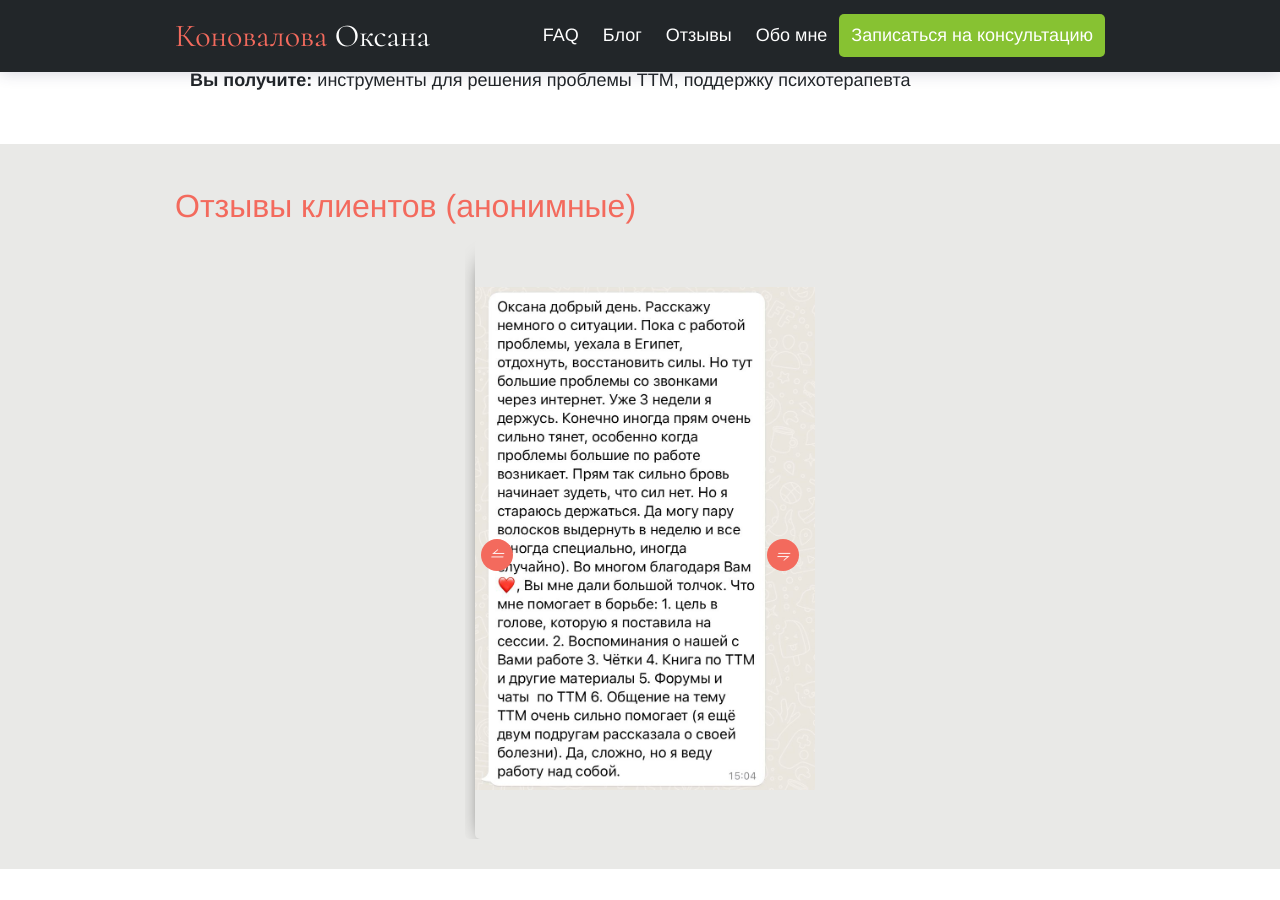
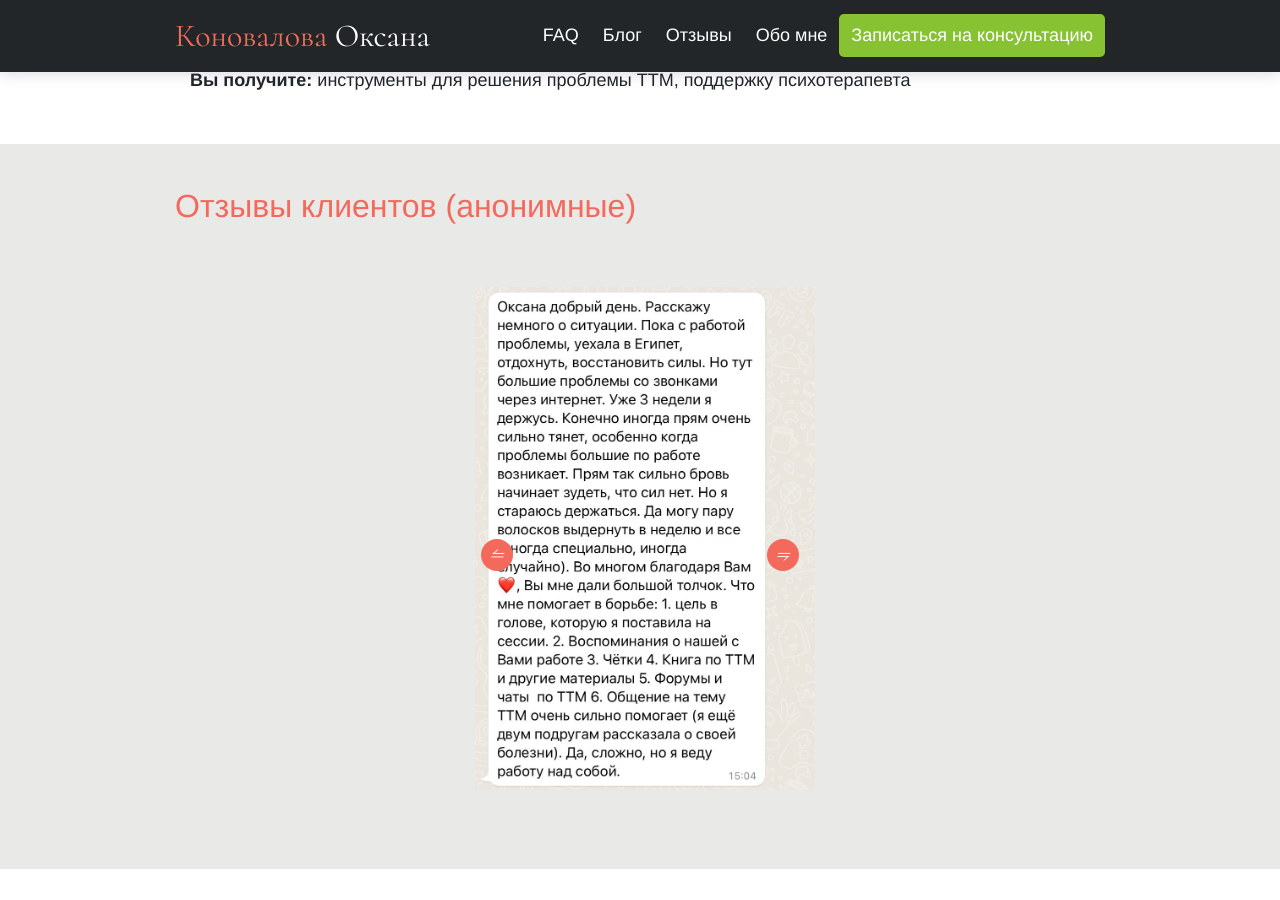
Before and after one commit to ttm-help/ttm-help.github.io, a Jekyll site: the page built from index.md, in a window 1280 px wide and 900 px high, scrolled down 2555 px. Built offline with Jekyll 4.4.1, drawn with Linux system fonts in a browser that asks for light colours.

Commit message:
remove shadow of slideshow

```diff
--- a/_sass/components/_slideshow.scss
+++ b/_sass/components/_slideshow.scss
@@ -99,7 +99,6 @@
     transform: translateX(0);
     pointer-event: none;
     z-index: 0;
-    box-shadow: -5px 10px 20px -15px rgba(0, 0, 0, 1);
   }
 
   input:checked + input:before {
```
